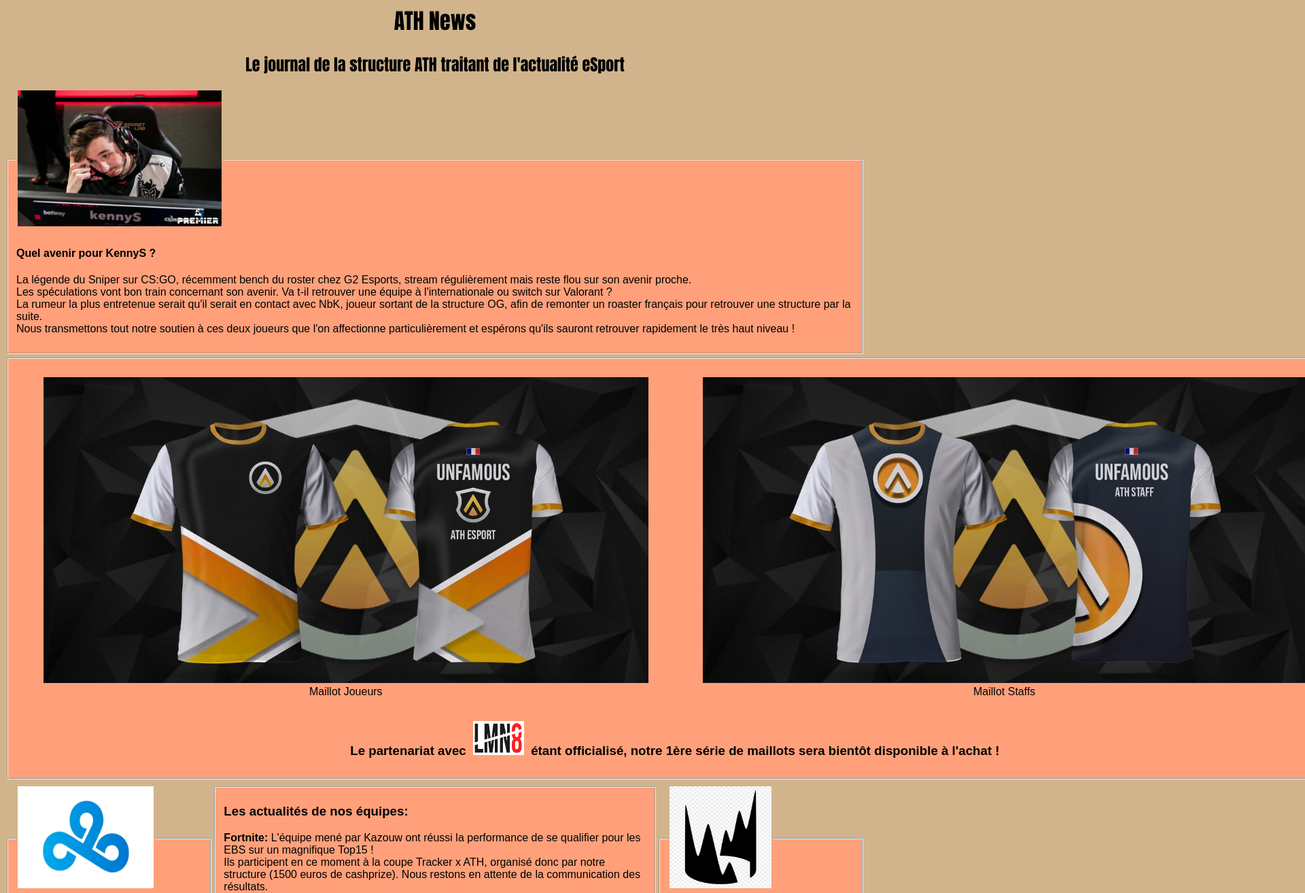
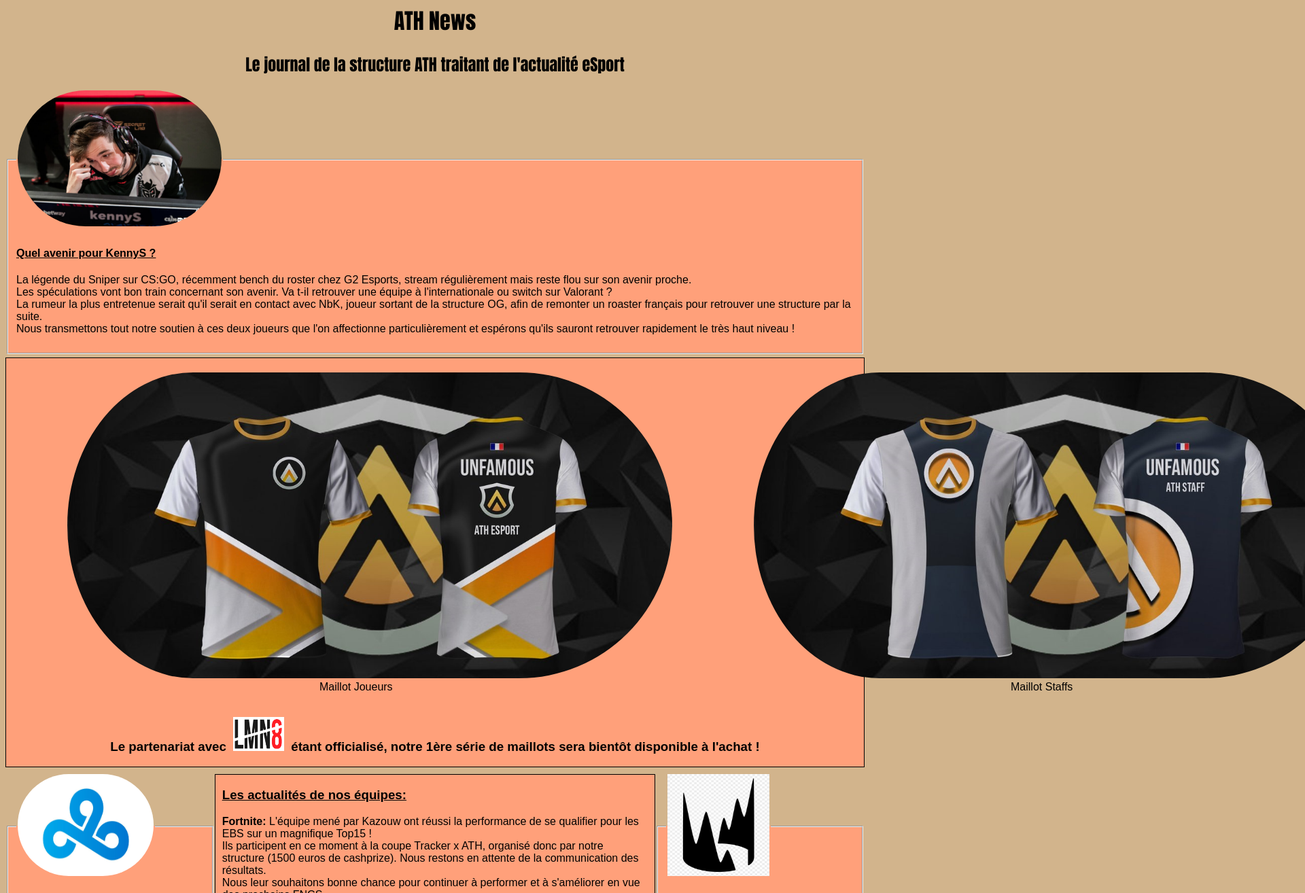
Before and after one commit to vincentmancheron/JournalATH, a plain HTML site: page index.html in a window 1280 px wide. Shown: the part 460-1774 px from the top of the page at 68% size, 1920 px wide, since content can reach past the window. Drawn offline with Linux system fonts and the light colour scheme.

Commit message:
+border/border-radius/underline

```diff
--- a/assets/css/style.css
+++ b/assets/css/style.css
@@ -31,7 +31,19 @@
 
 #kennys {
     height: 200px;
-    width: 300px
+    width: 300px;
+    border-radius: 300px;
+}
+
+h4 {
+    text-decoration: underline;
+}
+
+.container {
+    border: 1px solid black;
+    background-color: lightsalmon;
+    padding-left: 10px;
+    padding-right: 10px
 }
 
 #maillot1 {
@@ -40,6 +52,8 @@
 
 #maillot2 img {
     height: 450px;
+    border-radius: 250px;
+    padding-left: 40px;
 }
 
 .flex {
@@ -67,7 +81,8 @@
 
 #c9 img {
     height: 150px;
-    width: 200px
+    width: 200px;
+    border-radius: 100px;
 }
 
 #lec img {
--- a/index.html
+++ b/index.html
@@ -43,7 +43,7 @@
                 Nous transmettons tout notre soutien à ces deux joueurs que l'on affectionne particulièrement et
                 espérons qu'ils sauront retrouver rapidement le très haut niveau !</p>
         </fieldset>
-        <fieldset id="maillot1">
+        <div class="container" id="maillot1">
             <div id="maillot2" class="flex">
                 <figure>
                     <img src="assets/img/maillotjoueur.jpg" alt="Maillot Joueurs">
@@ -59,7 +59,7 @@
                             src="assets/img/logolmn8.png" alt="LMN8"></a> étant officialisé, notre 1ère série de
                     maillots sera bientôt disponible à l'achat !</h3>
             </div>
-        </fieldset>
+        </div>
         <div class="flex">
             <fieldset class="soustribune" id="c9">
                 <legend><img src="assets/img/logocloud9.jpg" alt="Logo Cloud9"></legend>
@@ -74,8 +74,8 @@
                     C'est un enième split d'équipe pour les Etats-Unis qui voit sa scène professionnelle CS:GO
                     disparaitre suite au succès de Valorant sur le continent nord-américain.</p>
             </fieldset>
-            <fieldset id="ventre">
-                <h3>Les actualités de nos équipes:</h3>
+            <div class ="container" id="ventre">
+                <h3><u>Les actualités de nos équipes:</u></h3>
                 <p><strong>Fortnite:</strong> L'équipe mené par Kazouw ont réussi la performance de se qualifier pour
                     les EBS sur un magnifique Top15 !<br>
                     Ils participent en ce moment à la coupe Tracker x ATH, organisé donc par notre structure
@@ -104,7 +104,7 @@
                     qualifiers pour des tournois les plus quotés possibles et enfin, à long-terme, à la saison 38 des
                     Opens ESEA.
                 </p>
-            </fieldset>
+            </div>
             <fieldset class="soustribune" id="lec">
                 <legend><img src="assets/img/logolec.png" alt="Logo LEC"></legend>
                 <div id="icone">
```
